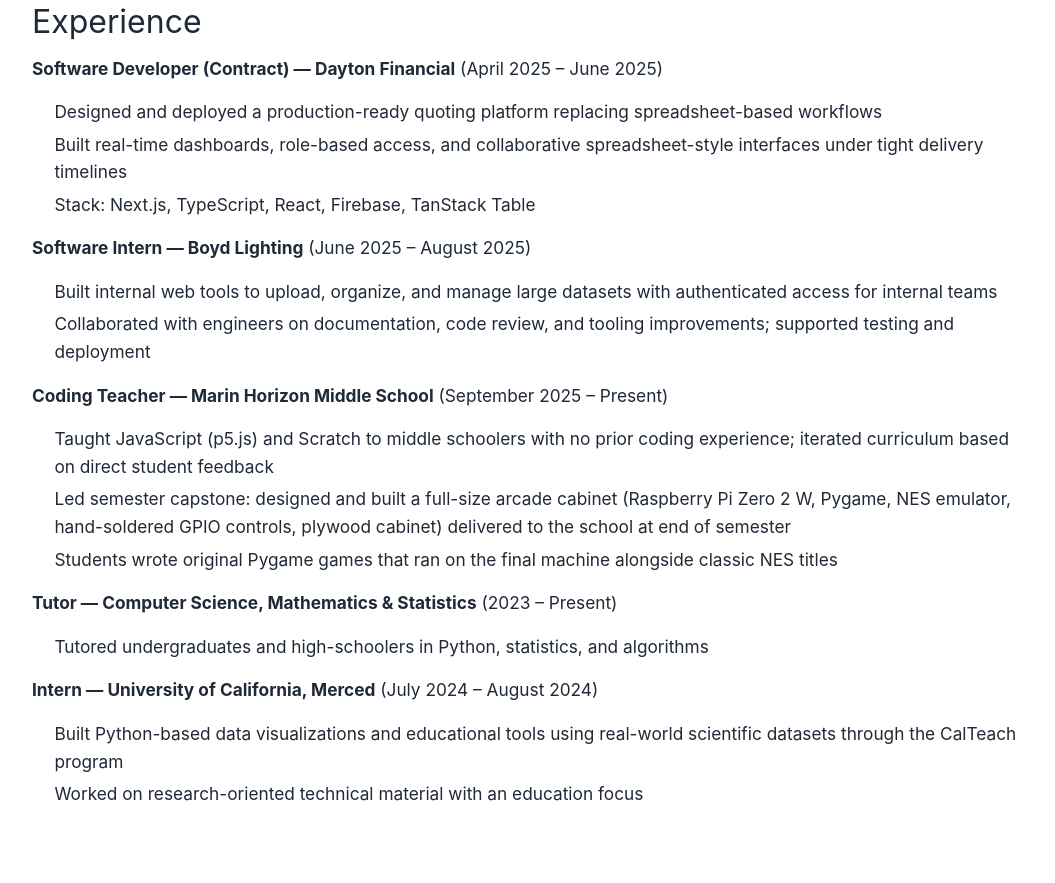
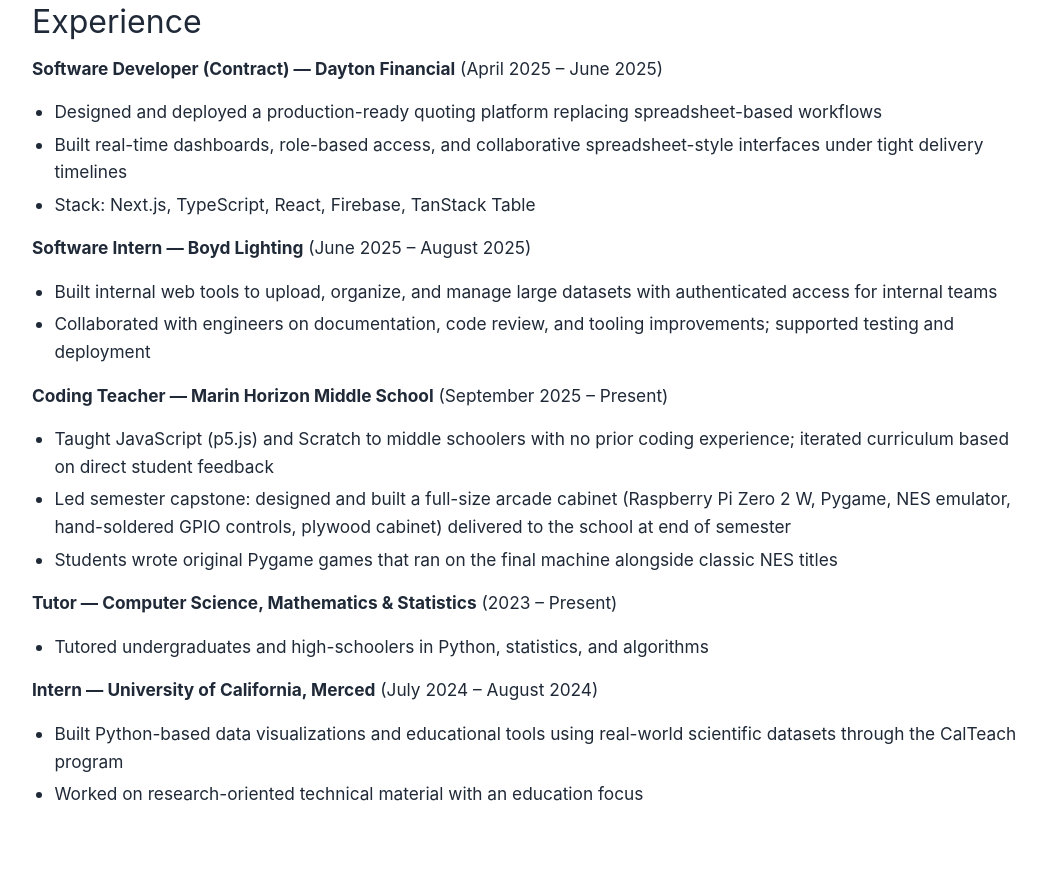
Before and after one commit to nochinxx/nochinxx.github.io, a Jekyll site: the page built from index.md, in a window 1280 px wide. Shown: the part 3228-4111 px from the top of the page, without its empty margins (112-1167 px from the left). Built offline with Jekyll 4.4.1, drawn with Linux system fonts in a browser that asks for light colours; nearby versions of some CDN libraries.

Commit message:
fix: add list-style disc for bullet points

```diff
--- a/assets/style.css
+++ b/assets/style.css
@@ -84,6 +84,14 @@
 .markdown-body ul,
 .markdown-body ol {
   padding-left: 1.4rem;
+}
+
+/* Cayman theme resets list-style — force markers back */
+main ul, .main-content ul, .markdown-body ul {
+  list-style: disc;
+}
+main ol, .main-content ol, .markdown-body ol {
+  list-style: decimal;
 }
 
   /* Project cards */
```
